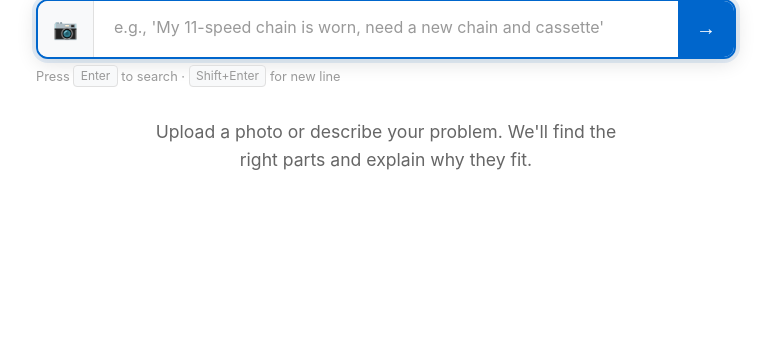
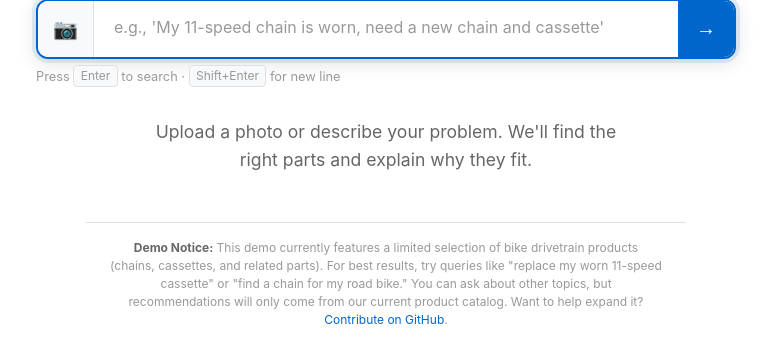
Before and after one commit to tim06927/Daiy, a Flask app: page / in a window 1280 px wide. Shown: the part 144-507 px from the top of the page, without its empty margins (254-1025 px from the left). Run offline with Flask 3, Linux system fonts and the light colour scheme; some libraries are stand-ins or nearby versions.

Commit message:
Demo notice on homepage

```diff
--- /dev/null
+++ b/web/disclaimer.txt
@@ -0,0 +1 @@
+Demo Notice: This demo currently features a limited selection of bike drivetrain products (chains, cassettes, and related parts). For best results, try queries like "replace my worn 11-speed cassette" or "find a chain for my road bike." You can ask about other topics, but recommendations will only come from our current product catalog. Want to help expand it? Contribute on GitHub: https://github.com/tim06927/Daiy
--- a/web/templates/index.html
+++ b/web/templates/index.html
@@ -344,6 +344,30 @@
       margin-top: 2rem;
       max-width: 500px;
       text-align: center;
+    }
+
+    .disclaimer {
+      margin-top: 3rem;
+      padding: 1rem 1.5rem;
+      max-width: 600px;
+      text-align: center;
+      font-size: 0.75rem;
+      color: var(--text-muted);
+      line-height: 1.5;
+      border-top: 1px solid var(--border);
+    }
+
+    .disclaimer strong {
+      color: var(--text-secondary);
+    }
+
+    .disclaimer a {
+      color: var(--accent);
+      text-decoration: none;
+    }
+
+    .disclaimer a:hover {
+      text-decoration: underline;
     }
 
     .initial-hint {
@@ -1080,6 +1104,10 @@
       <div class="hero-section">
         <p class="hero-tagline">Upload a photo or describe your problem. We'll find the right parts and explain why they fit.</p>
       </div>
+
+      <div class="disclaimer">
+        <p><strong>Demo Notice:</strong> This demo currently features a limited selection of bike drivetrain products (chains, cassettes, and related parts). For best results, try queries like "replace my worn 11-speed cassette" or "find a chain for my road bike." You can ask about other topics, but recommendations will only come from our current product catalog. Want to help expand it? <a href="https://github.com/tim06927/Daiy" target="_blank" rel="noopener">Contribute on GitHub</a>.</p>
+      </div>
     </section>
 
     <!-- Results State - Split Panel -->
```
